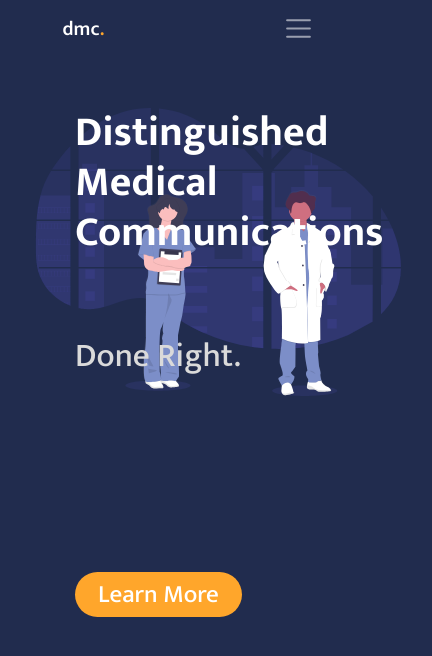
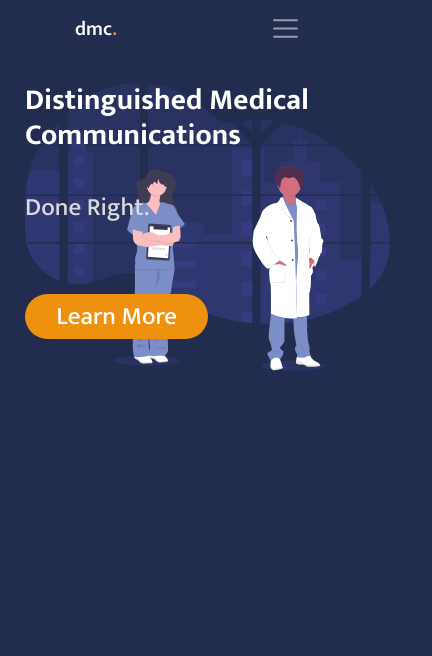
Before and after one commit to Justinjp126/distinguishedCommunicationsWebsite, a website: page index.html in a window 390 px wide. Shown: the whole page, 432 px wide, since content can reach past the window. Drawn offline with nearby package versions, Linux system fonts and the light colour scheme.

Commit message:
Finish hero page

```diff
--- a/css/style.scss
+++ b/css/style.scss
@@ -24,7 +24,7 @@ $dark-grey: #505050;
 $light-black: #121212;
 $main-darkBlue: #212c4e;
 $main-blue: #6c63ff;
-$main-orange: #ffa62b;
+$main-orange: #ee910f;
 
 // ** Mix-Ins ** //
 /* Define the mixin */
@@ -101,11 +101,9 @@ body {
 
 // * Hero * //
 .hero {
-  margin: 2.5rem;
   position: relative;
   color: white;
   height: 100vh;
-  margin-top: 3rem;
   &__image {
     position: absolute;
     right: 8%;
@@ -113,27 +111,31 @@ body {
     z-index: -1;
     max-width: calc(min(100vw, 100vh));
     height: auto;
+    margin-top: 5rem;
   }
   &__title {
+    margin-top: 5rem;
     position: absolute;
     left: 0;
     top: 0;
     font-weight: $bold;
     margin-bottom: 1rem;
-    margin-left: 2rem;
+    margin-left: 5rem;
     font-size: 2.5rem;
   }
   &__subtitle {
+    margin-top: 5rem;
     position: absolute;
     left: 0;
     top: 27%;
     font-weight: $medium;
     margin-bottom: 1rem;
     color: $light-grey;
-    margin-left: 2rem;
+    margin-left: 5rem;
     font-size: 2rem;
   }
   &__button {
+    margin-top: 5rem;
     position: absolute;
     left: 0;
     top: 55%;
@@ -147,16 +149,39 @@ body {
     text-align: center;
     outline: none;
     border: none;
-    font-size: 1.5rem;
-    width: 10rem;
+    font-size: 1.75rem;
+    width: 11rem;
     padding: 0.2rem 0;
-    margin-left: 2rem;
+    margin-left: 5rem;
     transition: background-color 200ms ease-out;
   }
   &__button:hover,
   &__button:focus {
     color: white;
-    background-color: darken($main-orange, 15%);
+    background-color: darken($main-orange, 10%);
     transition: background-color 250ms ease-in;
   }
 }
+
+@media only screen and (max-width: 800px) {
+  .hero {
+    &__title {
+      font-size: 1.75rem;
+      margin-left: 1.5rem;
+    }
+    &__subtitle {
+      font-size: 1.5rem;
+      margin-left: 1.5rem;
+      top: calc(max(13%, 13vh));
+    }
+    &__button {
+      font-size: 1.5rem;
+      margin-left: 1.5rem;
+      top: calc(max(25%, 25vh));
+    }
+    &__image {
+      right: 0;
+      width: 80vh;
+    }
+  }
+}
--- a/index.html
+++ b/index.html
@@ -19,6 +19,7 @@
   </head>
   <body>
     <!-- * Navigation Bar * -->
+    <div class="container-fluid hero">
       <nav class="navbar navbar-expand-lg navbar-dark px-5">
         <div class="container-fluid">
           <a class="navbar-brand" id="icon" href="index.html"
@@ -65,10 +66,14 @@
                 </a>
                 <ul class="dropdown-menu" aria-labelledby="navbarDropdown">
                   <li>
-                  <a class="dropdown-item" href="#symtomsTest">Symptoms Test</a>
+                    <a class="dropdown-item" href="#symtomsTest"
+                      >Symptoms Test</a
+                    >
                   </li>
                   <li>
-                  <a class="dropdown-item" href="#telemedicine">Telemedicine</a>
+                    <a class="dropdown-item" href="#telemedicine"
+                      >Telemedicine</a
+                    >
                   </li>
                   <li>
                     <a class="dropdown-item" href="#production">Production</a>
@@ -94,7 +99,6 @@
       </nav>
 
       <!-- * Hero Page * -->
-    <div class="container-fluid hero">
       <h1 class="hero__title">
         Distinguished Medical <br />
         Communications
```
Also changed, not shown: css/style.min.css. Lines whose indentation alone changed are shown as unchanged.
